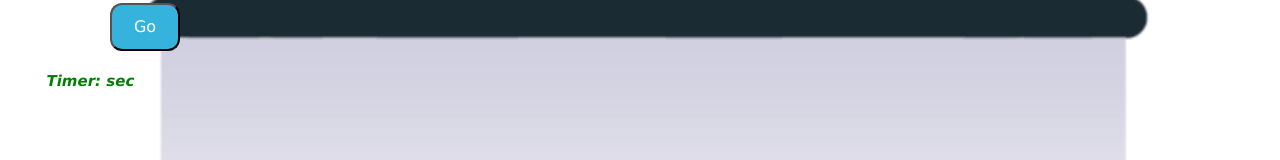
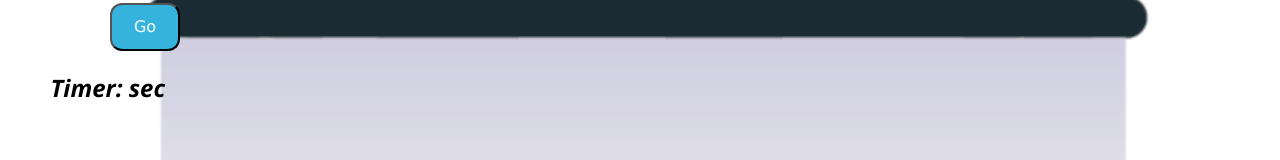
Before and after one commit to simran1796/Non-preemptive-Scheduling-in-OS-Schedular-Face, a plain HTML site: page index.html in a window 1280 px wide. Shown: the part 535-695 px from the top of the page. Drawn offline with nearby package versions, Linux system fonts and the light colour scheme.

Commit message:
Update index.html

```diff
--- a/index.html
+++ b/index.html
@@ -139,7 +139,7 @@
     <p><fresh>
     </fresh></p>
     <p style="color:green">
-    <b>&nbsp;&nbsp;&nbsp;&nbsp;<i>Timer: <strong id="timer"></strong> sec<b></i>
+    <h3><b>&nbsp;&nbsp;&nbsp;&nbsp;<i>Timer: <strong id="timer"></strong> sec<b></i></h3>
     </p>
     </div>
 </body>
```
